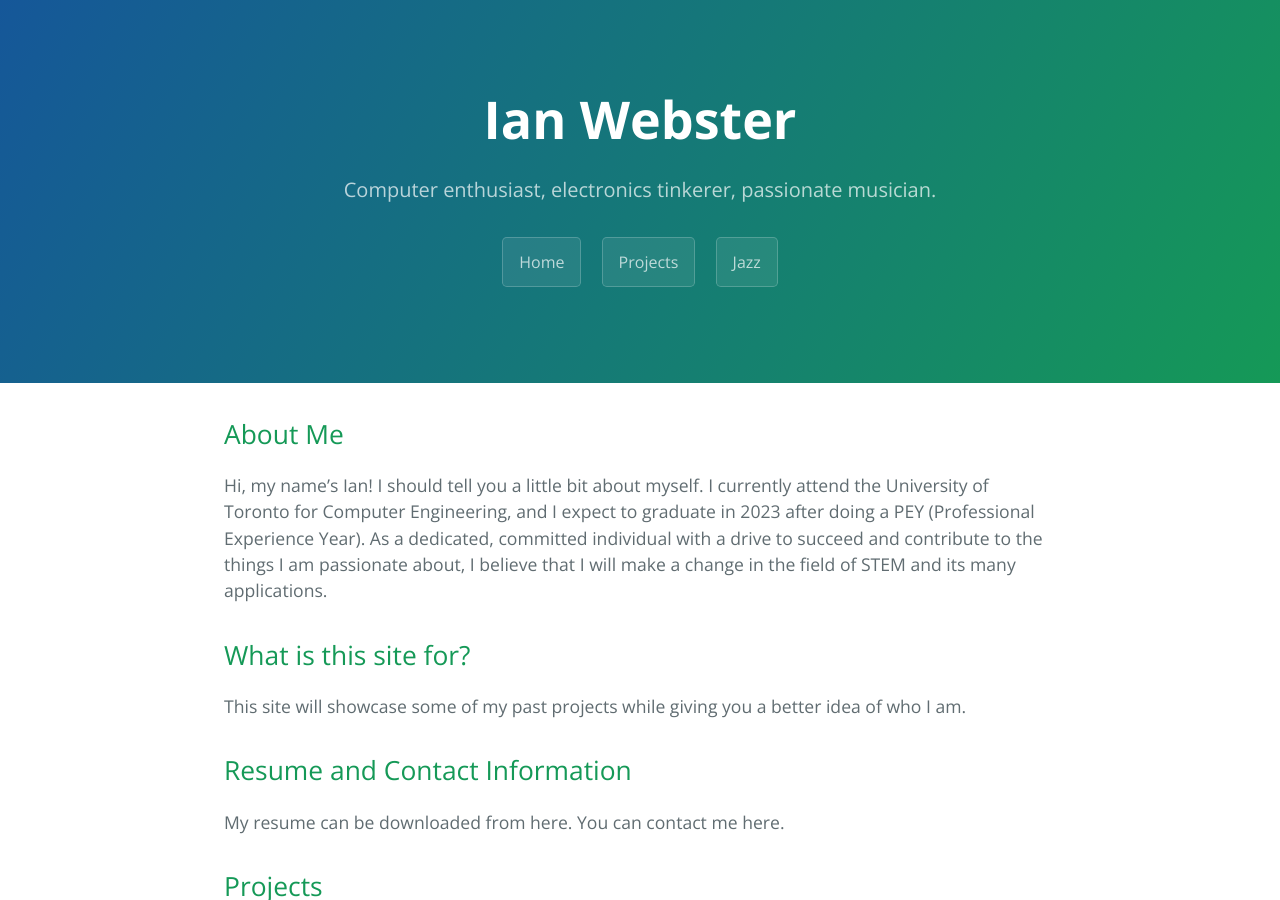
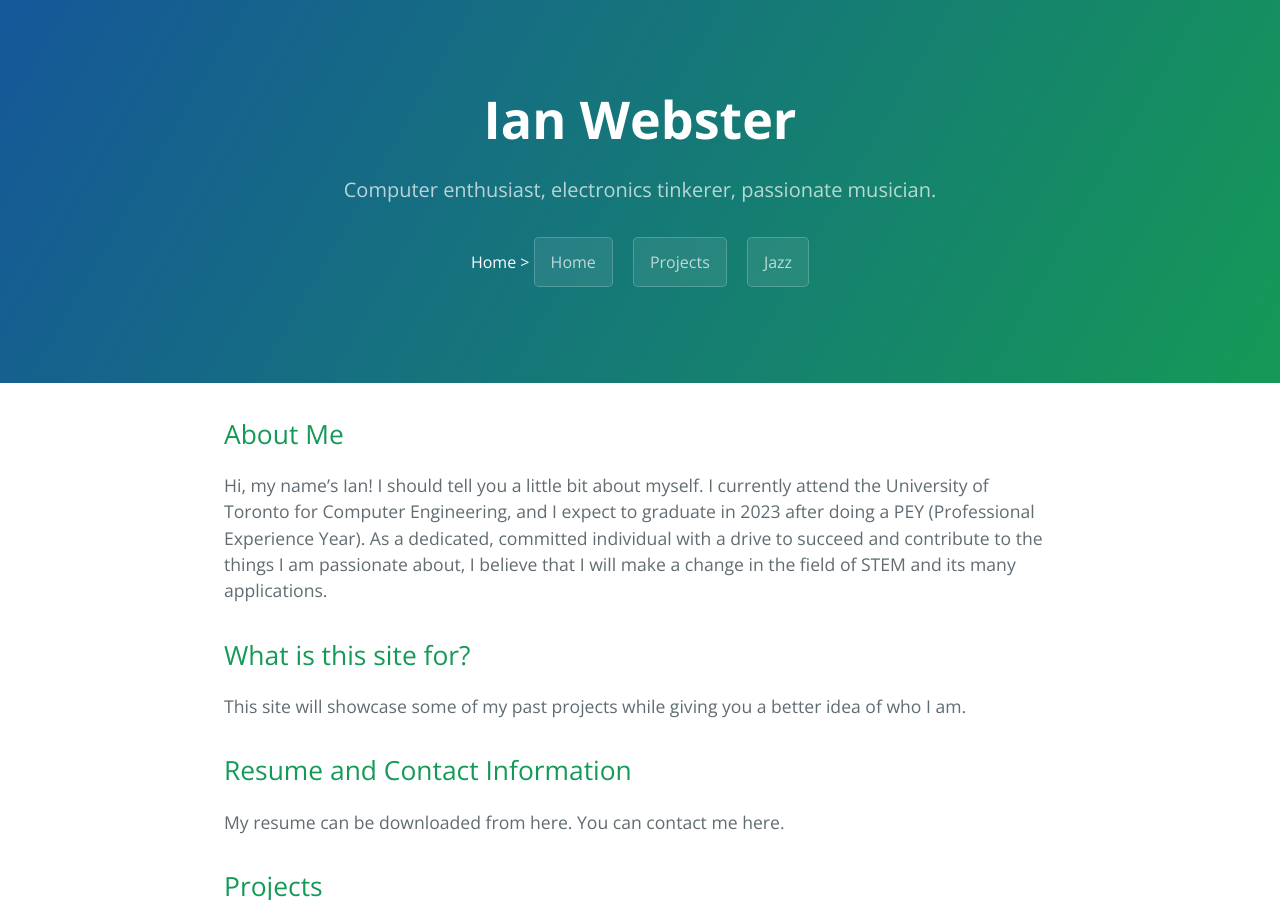
Before and after one commit to yixin0829/Cayman, a Jekyll site: the page built from index.md, in a window 1280 px wide and 900 px high. Built offline with Jekyll 4.4.1, drawn with Linux system fonts in a browser that asks for light colours.

Commit message:
Update default.html

```diff
--- a/_layouts/default.html
+++ b/_layouts/default.html
@@ -25,10 +25,11 @@
     <header class="page-header" role="banner">
       <h1 class="project-name">{{ page.title | default: site.title | default: site.github.repository_name }}</h1>
       <h2 class="project-tagline">{{ page.description | default: site.description | default: site.github.project_tagline }}</h2>
-      {% if site.github.is_project_page %}
-        <a href="{{ '/cayman/index.html' }}" class="btn">Home</a>
+      <! {% if site.github.is_project_page %}
+        <a href="{{ '/cayman/index.html' }}" class="btn">Home</a> >
       {% endif %}
       {% if site.show_downloads %}
+        <a href="{{ '/cayman/index.html' }}" class="btn">Home</a>
         <a href="{{ '/cayman/project-library.html' }}" class="btn">Projects</a>
         <a href="{{ '/cayman/jazz.html' }}" class="btn">Jazz</a>
       {% endif %}
```
